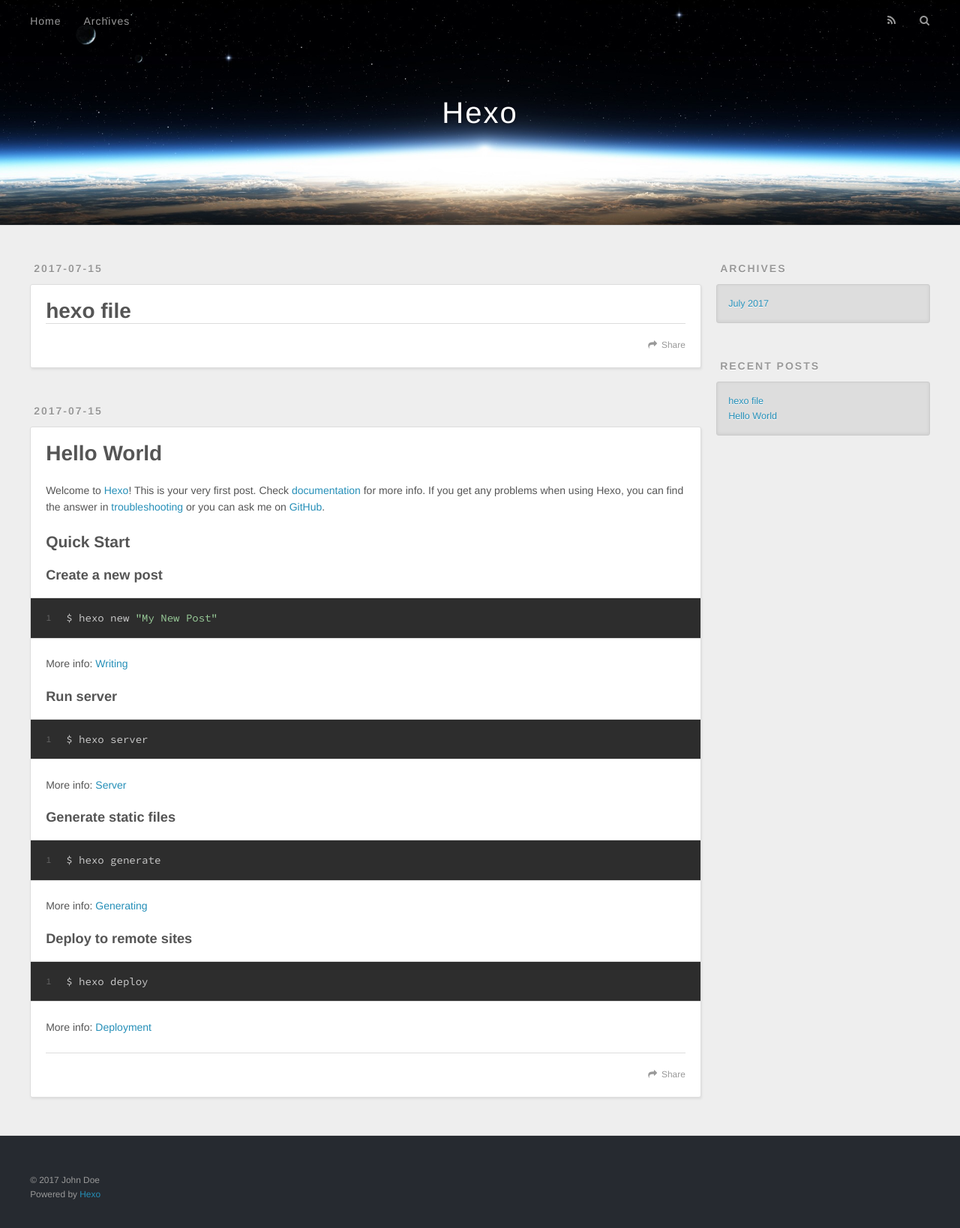
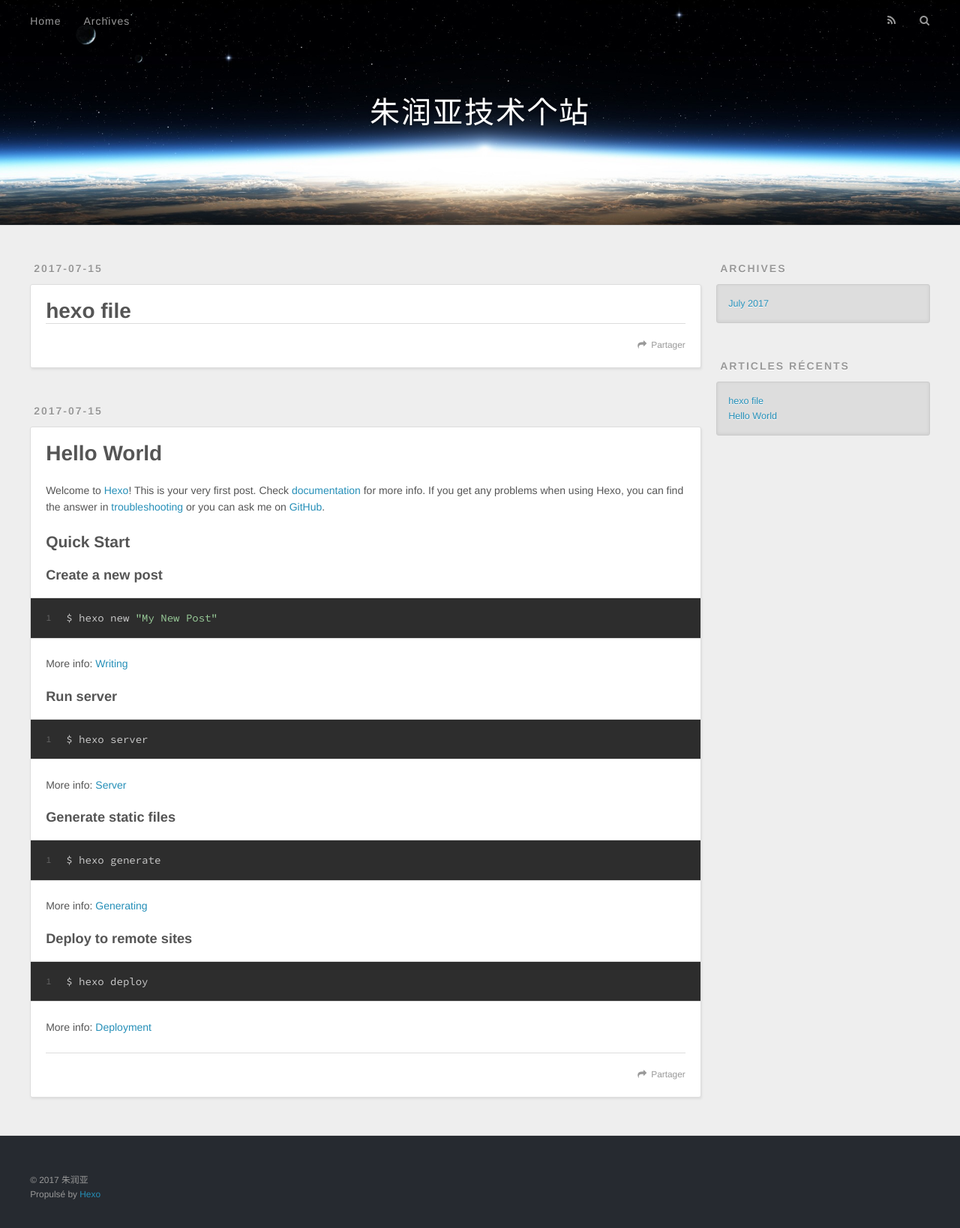
Before and after one commit to zhu18/zhu18.github.io, a plain HTML site: page index.html in a window 1280 px wide. Shown: the whole page at 75% size. Drawn offline with nearby package versions, Linux system fonts and the light colour scheme.

Commit message:
Site updated: 2017-07-15 11:35:05

```diff
--- a/index.html
+++ b/index.html
@@ -3,16 +3,16 @@
 <head>
   <meta charset="utf-8">
 
-  <title>Hexo</title>
+  <title>朱润亚技术个站</title>
   <meta name="viewport" content="width=device-width, initial-scale=1, maximum-scale=1">
   <meta property="og:type" content="website">
-<meta property="og:title" content="Hexo">
+<meta property="og:title" content="朱润亚技术个站">
 <meta property="og:url" content="http://yoursite.com/index.html">
-<meta property="og:site_name" content="Hexo">
+<meta property="og:site_name" content="朱润亚技术个站">
 <meta name="twitter:card" content="summary">
-<meta name="twitter:title" content="Hexo">
+<meta name="twitter:title" content="朱润亚技术个站">
 
-    <link rel="alternate" href="/atom.xml" title="Hexo" type="application/atom+xml">
+    <link rel="alternate" href="/atom.xml" title="朱润亚技术个站" type="application/atom+xml">
 
 
     <link rel="icon" href="/favicon.png">
@@ -33,7 +33,7 @@
   <div id="header-outer" class="outer">
     <div id="header-title" class="inner">
       <h1 id="logo-wrap">
-        <a href="/" id="logo">Hexo</a>
+        <a href="/" id="logo">朱润亚技术个站</a>
       </h1>
 
     </div>
@@ -48,9 +48,9 @@
       </nav>
       <nav id="sub-nav">
 
-          <a id="nav-rss-link" class="nav-icon" href="/atom.xml" title="RSS Feed"></a>
+          <a id="nav-rss-link" class="nav-icon" href="/atom.xml" title="Flux RSS"></a>
 
-        <a id="nav-search-btn" class="nav-icon" title="Search"></a>
+        <a id="nav-search-btn" class="nav-icon" title="Rechercher"></a>
       </nav>
       <div id="search-form-wrap">
         <form action="//google.com/search" method="get" accept-charset="UTF-8" class="search-form"><input type="search" name="q" class="search-form-input" placeholder="Search"><button type="submit" class="search-form-submit">&#xF002;</button><input type="hidden" name="sitesearch" value="http://yoursite.com"></form>
@@ -87,7 +87,7 @@
 
     </div>
     <footer class="article-footer">
-      <a data-url="http://yoursite.com/2017/07/15/hexo-file/" data-id="cj54prdfm0001q8gljxjclgs7" class="article-share-link">Share</a>
+      <a data-url="http://yoursite.com/2017/07/15/hexo-file/" data-id="cj54qodfn0001logl9kjt04fb" class="article-share-link">Partager</a>
 
 
     </footer>
@@ -132,7 +132,7 @@
 
     </div>
     <footer class="article-footer">
-      <a data-url="http://yoursite.com/2017/07/15/hello-world/" data-id="cj54prdfh0000q8glim8tp10o" class="article-share-link">Share</a>
+      <a data-url="http://yoursite.com/2017/07/15/hello-world/" data-id="cj54qodfg0000logl40fn3bo0" class="article-share-link">Partager</a>
 
 
     </footer>
@@ -167,7 +167,7 @@
 
 
   <div class="widget-wrap">
-    <h3 class="widget-title">Recent Posts</h3>
+    <h3 class="widget-title">Articles récents</h3>
     <div class="widget">
       <ul>
 
@@ -191,8 +191,8 @@
 
   <div class="outer">
     <div id="footer-info" class="inner">
-      &copy; 2017 John Doe<br>
-      Powered by <a href="http://hexo.io/" target="_blank">Hexo</a>
+      &copy; 2017 朱润亚<br>
+      Propulsé by <a href="http://hexo.io/" target="_blank">Hexo</a>
     </div>
   </div>
 </footer>
```
Also changed, not shown: 2017/07/15/hello-world/index.html (+11 -11 lines), 2017/07/15/hexo-file/index.html (+11 -11 lines), archives/2017/07/index.html (+11 -11 lines), archives/2017/index.html (+11 -11 lines), archives/index.html (+11 -11 lines).
